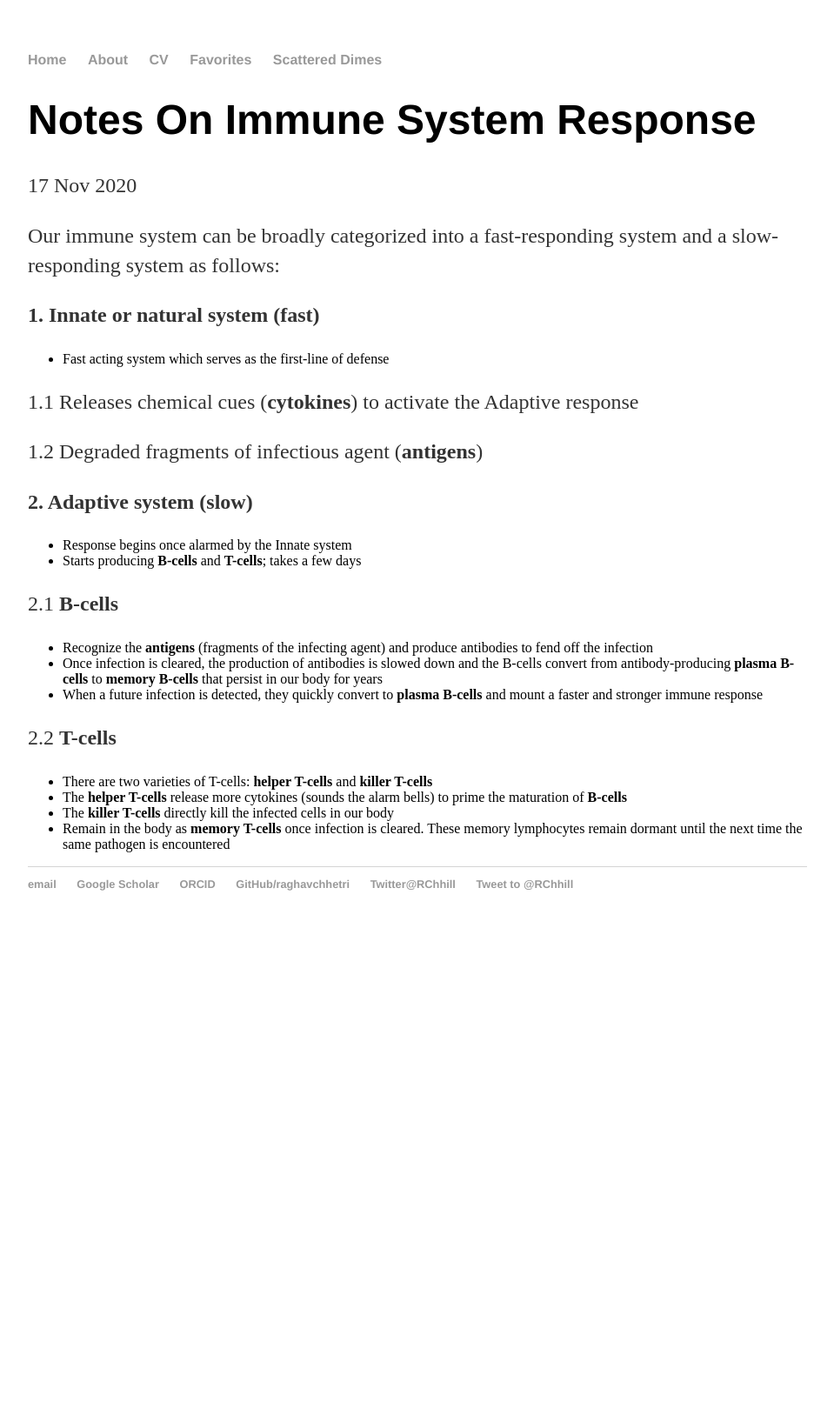
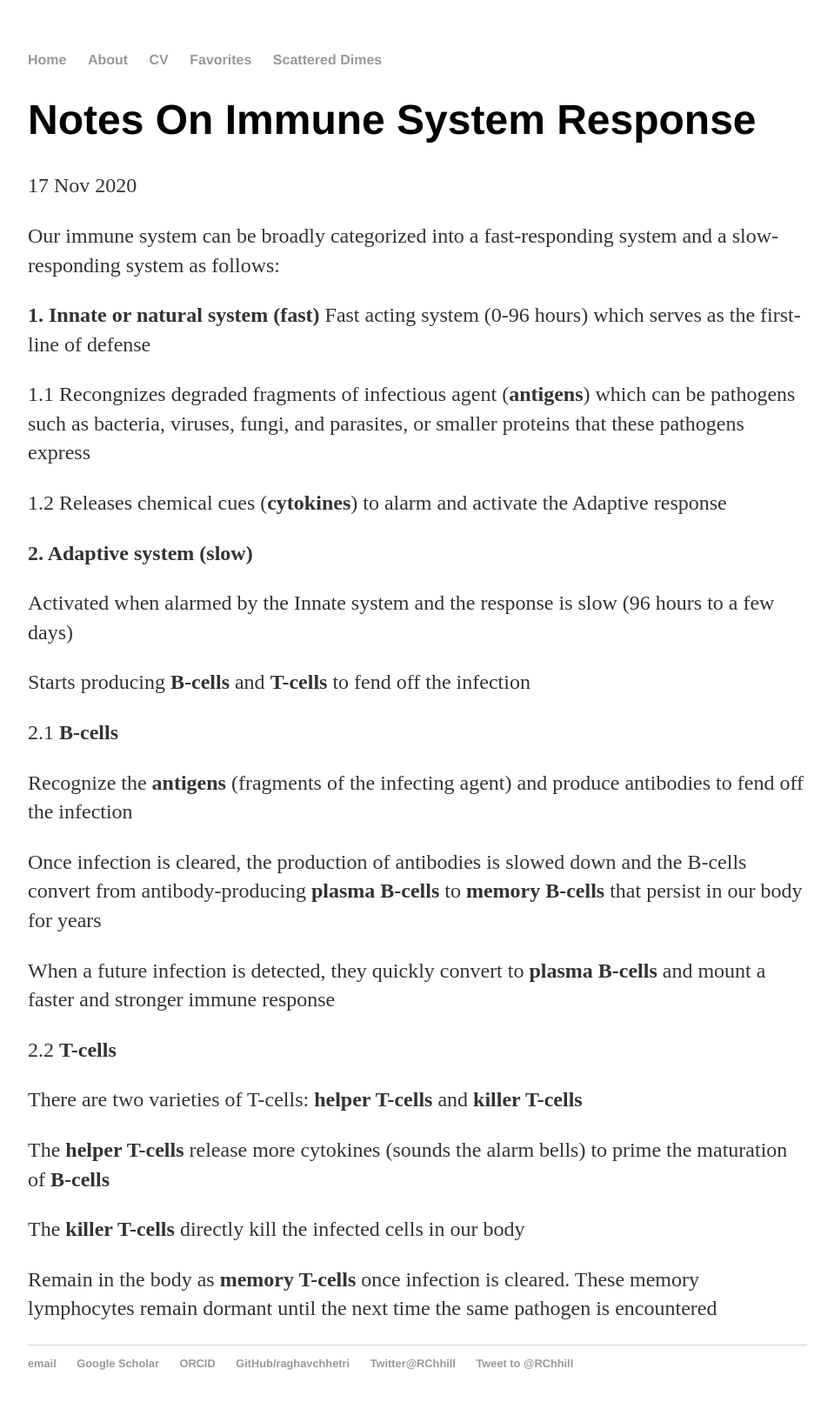
Before and after one commit to raghavchhetri/raghavchhetri.github.io, a Jekyll site: the page built from _posts/2020-11-17-notes-on-immune-system-response.md, in a window 1280 px wide. Shown: the whole page at 87% size, without its empty margins (160-1119 px from the left). Built offline with Jekyll 4.4.1, drawn with Linux system fonts in a browser that asks for light colours; our own code applies the rules of GitHub Pages for plain Markdown files; comment, search, counter and statistics services are not loaded; before the commit the page ends 1084 px from its top, so only the background shows below that.

Commit message:
Update 2020-11-17-notes-on-immune-system-response.md

```diff
--- a/_posts/2020-11-17-notes-on-immune-system-response.md
+++ b/_posts/2020-11-17-notes-on-immune-system-response.md
@@ -1,23 +1,33 @@
 Our immune system can be broadly categorized into a fast-responding system and a slow-responding system as follows:
 
 **1. Innate or natural system (fast)**
-- Fast acting system which serves as the first-line of defense
+Fast acting system (0-96 hours) which serves as the first-line of defense
 
-1.1 Releases chemical cues (**cytokines**) to activate the Adaptive response
+1.1 Recongnizes degraded fragments of infectious agent (**antigens**) which can be pathogens such as bacteria, viruses, fungi, and parasites, or smaller proteins that these pathogens express
 
-1.2 Degraded fragments of infectious agent (**antigens**)
+1.2 Releases chemical cues (**cytokines**) to alarm and activate the Adaptive response
+
 
 **2. Adaptive system (slow)**
-- Response begins once alarmed by the Innate system
-- Starts producing **B-cells** and **T-cells**; takes a few days
+
+Activated when alarmed by the Innate system and the response is slow (96 hours to a few days)
+
+Starts producing **B-cells** and **T-cells** to fend off the infection
 
 2.1 **B-cells**
-- Recognize the **antigens** (fragments of the infecting agent) and produce antibodies to fend off the infection
-- Once infection is cleared, the production of antibodies is slowed down and the B-cells convert from antibody-producing **plasma B-cells** to **memory B-cells** that persist in our body for years
-- When a future infection is detected, they quickly convert to **plasma B-cells** and mount a faster and stronger immune response
+
+Recognize the **antigens** (fragments of the infecting agent) and produce antibodies to fend off the infection
+
+Once infection is cleared, the production of antibodies is slowed down and the B-cells convert from antibody-producing **plasma B-cells** to **memory B-cells** that persist in our body for years
+
+When a future infection is detected, they quickly convert to **plasma B-cells** and mount a faster and stronger immune response
 
 2.2 **T-cells**
-- There are two varieties of T-cells: **helper T-cells** and **killer T-cells**
-- The **helper T-cells** release more cytokines (sounds the alarm bells) to prime the maturation of **B-cells**
-- The **killer T-cells** directly kill the infected cells in our body
-- Remain in the body as **memory T-cells** once infection is cleared. These memory lymphocytes remain dormant until the next time the same pathogen is encountered
+
+There are two varieties of T-cells: **helper T-cells** and **killer T-cells**
+
+The **helper T-cells** release more cytokines (sounds the alarm bells) to prime the maturation of **B-cells**
+
+The **killer T-cells** directly kill the infected cells in our body
+
+Remain in the body as **memory T-cells** once infection is cleared. These memory lymphocytes remain dormant until the next time the same pathogen is encountered
```
